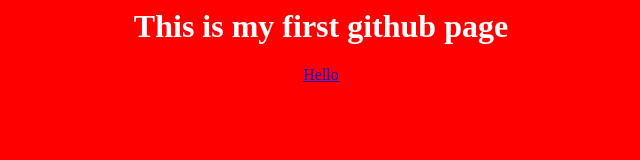
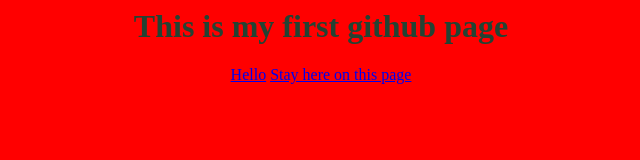
Before and after one commit to excitedmuck/Cupmonkey, a plain HTML site: page index.html in a window 1280 px wide. Shown: the whole page, without its empty margins (319-959 px from the left). Drawn offline with Linux system fonts and the light colour scheme.

Commit message:
Update index.html

```diff
--- a/index.html
+++ b/index.html
@@ -11,9 +11,10 @@
       <style>
             body {
               background-color:red;
-              color:#fff;
+              color:#234333;
               text-align:center;
             }
       </style>
   <a href="Cupmonkey/about.html">Hello</a>
+ <a href="Cupmonkey/index.html">Stay here on this page</a>
 </html>
```
